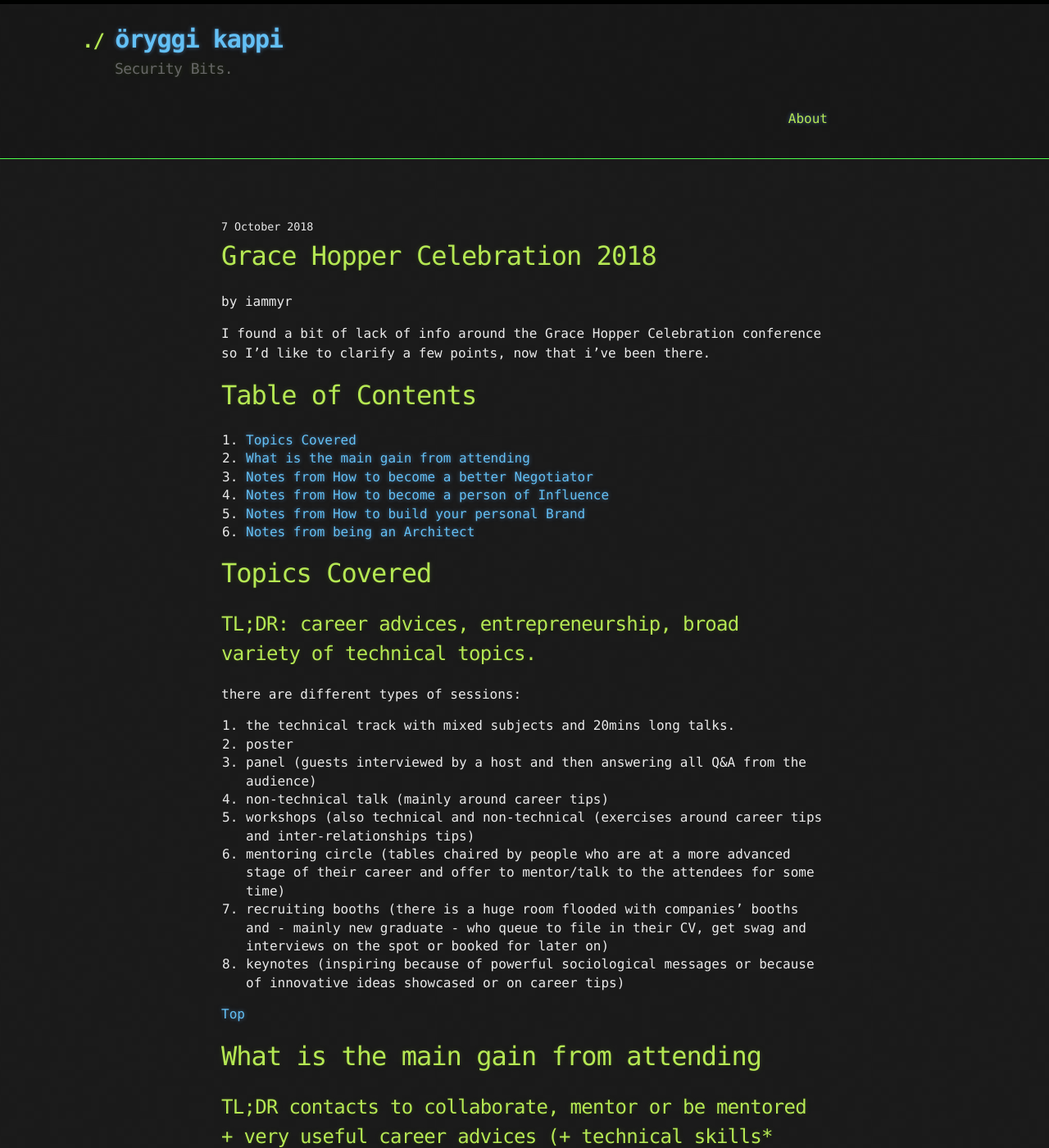
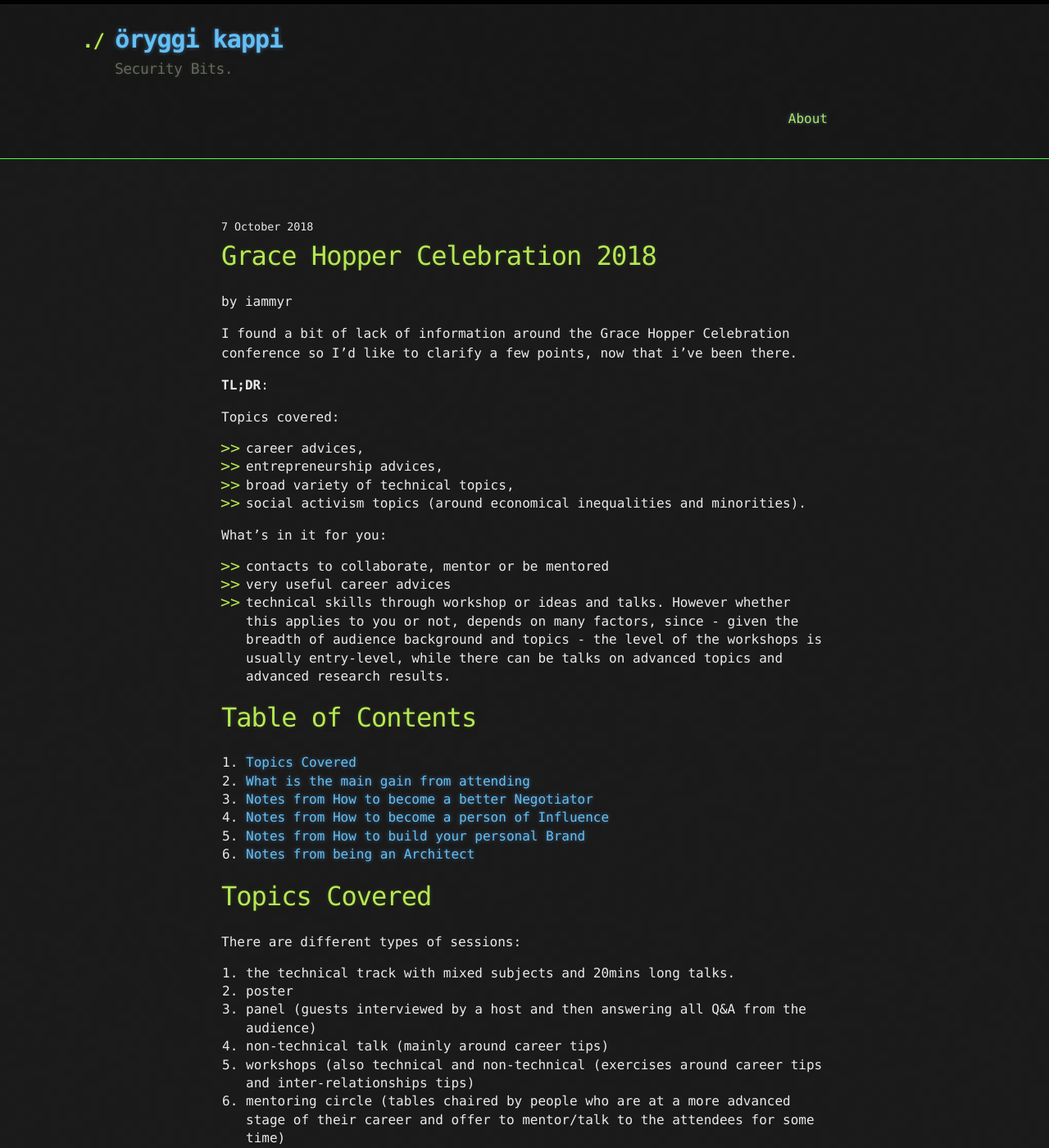
Before and after one commit to iammyr/iammyr.github.io, a Jekyll site: the page built from _posts/2018-10-07-ghc18.markdown, in a window 1280 px wide and 1400 px high. Shown: the whole window at 82% size. Built offline with Jekyll 4.4.1, drawn with Linux system fonts in a browser that asks for light colours; some of the changed text lies outside the part shown.

Commit message:
rephrased tldr

```diff
--- a/_posts/2018-10-07-ghc18.markdown
+++ b/_posts/2018-10-07-ghc18.markdown
@@ -7,7 +7,20 @@ author: iammyr
 tags: conference, career growth
 ---
 
-I found a bit of lack of info around the Grace Hopper Celebration conference so I’d like to clarify a few points, now that i’ve been there.
+I found a bit of lack of information around the Grace Hopper Celebration conference so I’d like to clarify a few points, now that i’ve been there.
+
+**TL;DR**:
+
+Topics covered:
+- career advices,
+- entrepreneurship advices,
+- broad variety of technical topics,
+- social activism topics (around economical inequalities and minorities).
+
+What's in it for you:
+- contacts to collaborate, mentor or be mentored
+- very useful career advices
+- technical skills through workshop or ideas and talks. However whether this applies to you or not, depends on many factors, since - given the breadth of audience background and topics - the level of the workshops is usually entry-level, while there can be talks on advanced topics and advanced research results.
 
 <a name="toc"></a>
 # Table of Contents
@@ -21,9 +34,7 @@ I found a bit of lack of info around the Grace Hopper Celebration conference so
 
 # Topics Covered <a name="topics"></a>
 
-## TL;DR: career advices, entrepreneurship, broad variety of technical topics.
-
-there are different types of sessions:
+There are different types of sessions:
 
 1. the technical track with mixed subjects and 20mins long talks.
 2. poster
@@ -37,9 +48,6 @@ there are different types of sessions:
 [Top](#toc)
 
 # What is the main gain from attending <a name="gain"></a>
-
-## TL;DR contacts to collaborate, mentor or be mentored + very useful career advices (+ technical skills* *through workshop or ideas through talks, this is in parenthesis cause it depends from many factors* *whether it does or not apply to you)
-
 
 1. network of contacts (you get to meet a lot of women sharing similar interests as yourself, which is not something that happens easily within the tech sector; who are willing to mentor you or to collaborate on projects)
 2. career-tips (there’s extremely useful career tips everywhere, which would apply to both men and women)
```
